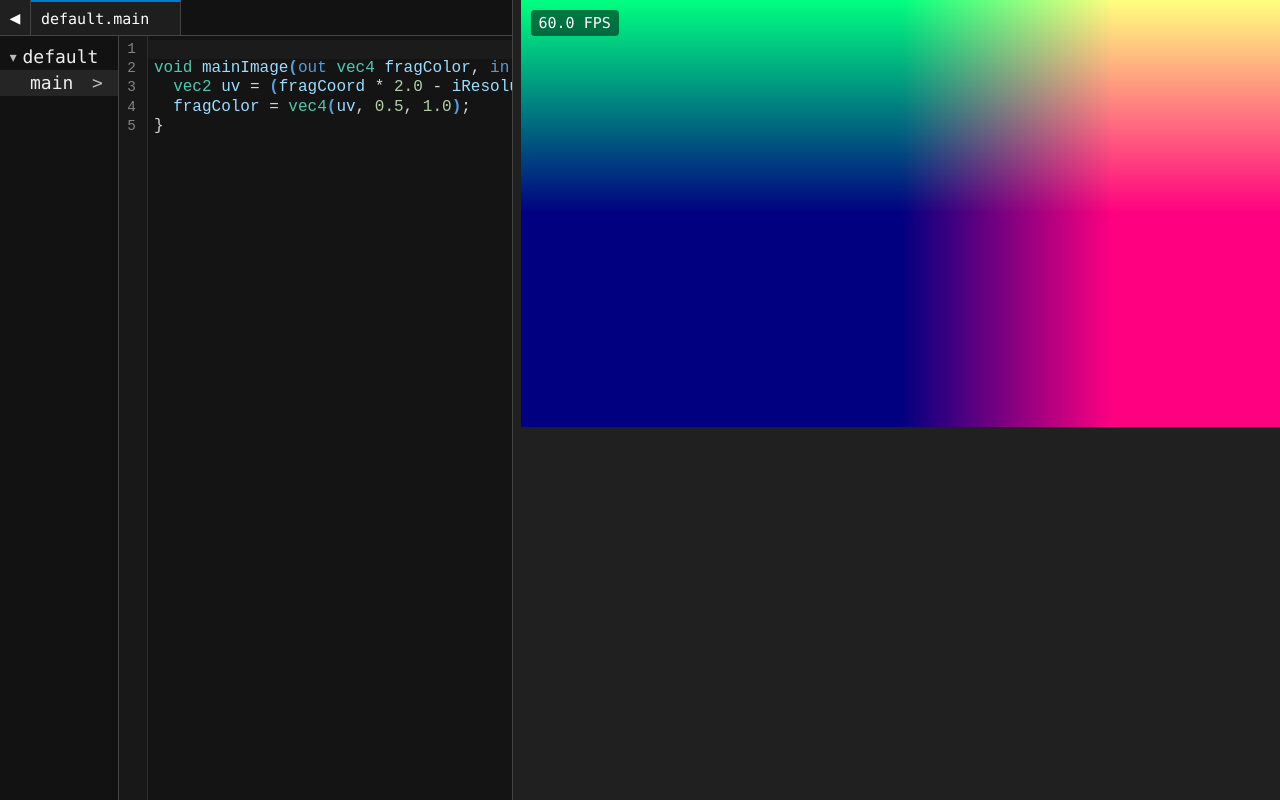
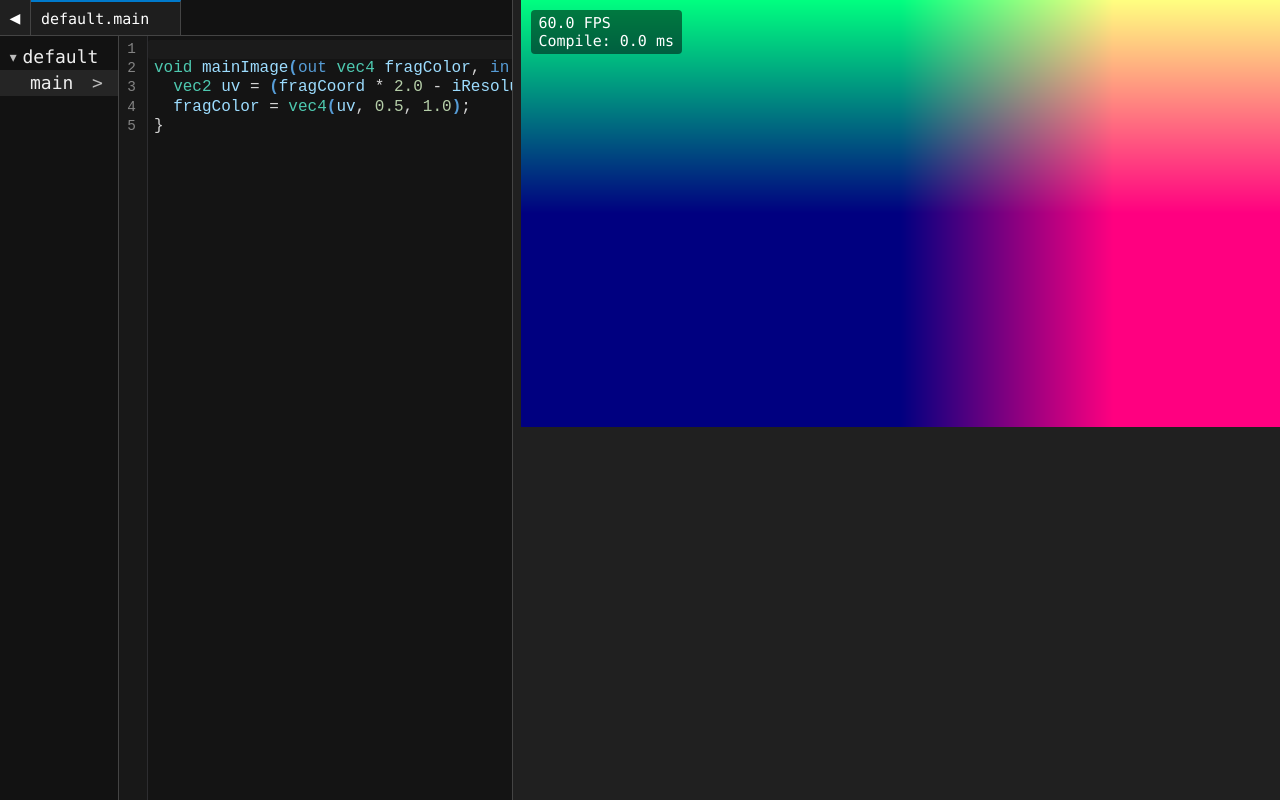
Before and after one commit to ivymerfe/aether, a website built with Vite: page index.html in a window 1280 px wide. Built offline with nearby package versions, Linux system fonts and the light colour scheme.

Commit message:
bug fixes, compilation improvements

```diff
--- a/src/app.ts
+++ b/src/app.ts
@@ -34,6 +34,8 @@ export class App {
   public inputManager: InputManager;
   public renderer: ShaderRenderer;
 
+  public shouldReload: boolean = true;
+
   constructor(
     canvas: HTMLCanvasElement,
     errorsDiv: HTMLDivElement,
@@ -48,8 +50,13 @@ export class App {
     } else {
       this.state = DEFAULT_STATE;
     }
-    if (this.state.loadedShader) {
+    setInterval(() => this.reloadRoutine(), 1000);
+  }
+
+  reloadRoutine() {
+    if (this.shouldReload && this.state.loadedShader) {
       this.renderer.loadShader(this.state.loadedShader);
+      this.shouldReload = false;
     }
   }
 
@@ -77,9 +84,7 @@ export class App {
     this.state.files[path] = content;
     this.save();
     if (!hasError) {
-      if (this.state.loadedShader) {
-        this.renderer.loadShader(this.state.loadedShader);
-      }
+      this.shouldReload = true;
     }
   }
 
--- a/src/inputManager.ts
+++ b/src/inputManager.ts
@@ -31,20 +31,21 @@ export class InputManager {
     window.addEventListener("keydown", (e) => {
       this.lastKey = e.code;
       if (this.inputLocked || this.keyState[e.code] || this.lookButtonDown) {
+        console.log(e.key);
         e.preventDefault();
         if (!e.altKey) e.stopImmediatePropagation();
       }
       if (this.inputLocked) {
         this.keyState[e.code] = true;
       }
-    });
+    }, true);
     window.addEventListener("keyup", (e) => {
       this.keyState[e.code] = false;
       if (this.inputLocked) {
         e.preventDefault();
         if (!e.altKey) e.stopImmediatePropagation();
       }
-    });
+    }, true);
     this.canvas.addEventListener("dblclick", (e) => {
       if (e.button === this.lookButton) {
         this.setInputLock(true);
@@ -78,12 +79,12 @@ export class InputManager {
       if (e.target !== this.canvas) {
         this.setInputLock(false);
       }
-    });
+    }, true);
     window.addEventListener("mouseup", (e) => {
       if (e.button === this.lookButton) {
         this.lookButtonDown = false;
       }
-    });
+    }, true);
     window.addEventListener("mousemove", (e) => {
       if (this.lookButtonDown || this.inputLocked) {
         this.camera.onMouse(e.movementX * -this.sensitivityX, e.movementY * -this.sensitivityY);
--- a/src/render/shaderRenderer.ts
+++ b/src/render/shaderRenderer.ts
@@ -54,6 +54,7 @@ export class ShaderRenderer {
   private animationId: number | null = null;
   private startTime: number = 0;
   private lastRenderTime: number = 0;
+  private lastCompileDuration: number = 0;
 
   private app: App;
   private input: InputManager;
@@ -101,15 +102,19 @@ export class ShaderRenderer {
   }
 
   loadShader(file: string) {
-    if (this.compile(file)) {
+    const currentTime = performance.now();
+    const success = this.compile(file);
+    this.lastCompileDuration = performance.now() - currentTime;
+    if (success) {
       this.start();
     }
   }
 
   private updateStatus(fps: number) {
     const safe = Number.isFinite(fps) ? fps : 0;
-    const status =
+    var status =
       `${safe.toFixed(1)} FPS` + (this.input.inputLocked ? " | MOVE" : "");
+    status += `\nCompile: ${this.lastCompileDuration.toFixed(1)} ms`;
     this.statusDiv.textContent = status;
   }
 
@@ -120,7 +125,6 @@ export class ShaderRenderer {
   private clearError() {
     this.errorsDiv.textContent = "";
   }
-
   compile(file: string): boolean {
     if (!this.gl || !this.texturePool) return false;
 
@@ -129,14 +133,13 @@ export class ShaderRenderer {
       this.pipelineDesc = this.pipelineBuilder.build(file);
 
       // compile programs for passes
-      this.disposePassResources();
-      this.passes = [];
-      this.passByFile.clear();
+      const newPasses: CompiledPass[] = [];
+      const newPassByFile = new Map<string, CompiledPass>();
 
       for (const pass of this.pipelineDesc.passesInOrder) {
         const compiled = this.compilePass(pass);
-        this.passes.push(compiled);
-        this.passByFile.set(compiled.file, compiled);
+        newPasses.push(compiled);
+        newPassByFile.set(compiled.file, compiled);
       }
 
       // create FBO textures for passes that are referenced as buffers
@@ -145,7 +148,7 @@ export class ShaderRenderer {
       for (const p of this.pipelineDesc.passesInOrder) {
         for (const b of p.expanded.buffers) referencedAsBuffer.add(b.file);
       }
-      for (const p of this.passes) {
+      for (const p of newPasses) {
         if (referencedAsBuffer.has(p.file)) {
           this.ensurePassRenderTarget(p);
         }
@@ -157,6 +160,9 @@ export class ShaderRenderer {
           this.texturePool.get(t.url);
         }
       }
+      this.disposePassResources();
+      this.passes = newPasses;
+      this.passByFile = newPassByFile;
 
       this.clearError();
       return true;
@@ -182,10 +188,7 @@ export class ShaderRenderer {
       }
 
       const now = performance.now();
-      const deltaTime = Math.max(
-        0.000001,
-        (now - this.lastRenderTime) / 1000.0
-      );
+      const deltaTime = (now - this.lastRenderTime) / 1000.0;
       this.input.tick(deltaTime);
       this.updateStatus(1.0 / deltaTime);
       this.lastRenderTime = now;
--- a/src/styles/canvas.css
+++ b/src/styles/canvas.css
@@ -22,6 +22,7 @@
 
 #status {
   position: absolute;
+  white-space: pre-wrap;
   top: 10px;
   left: 10px;
   color: #fff;
```
